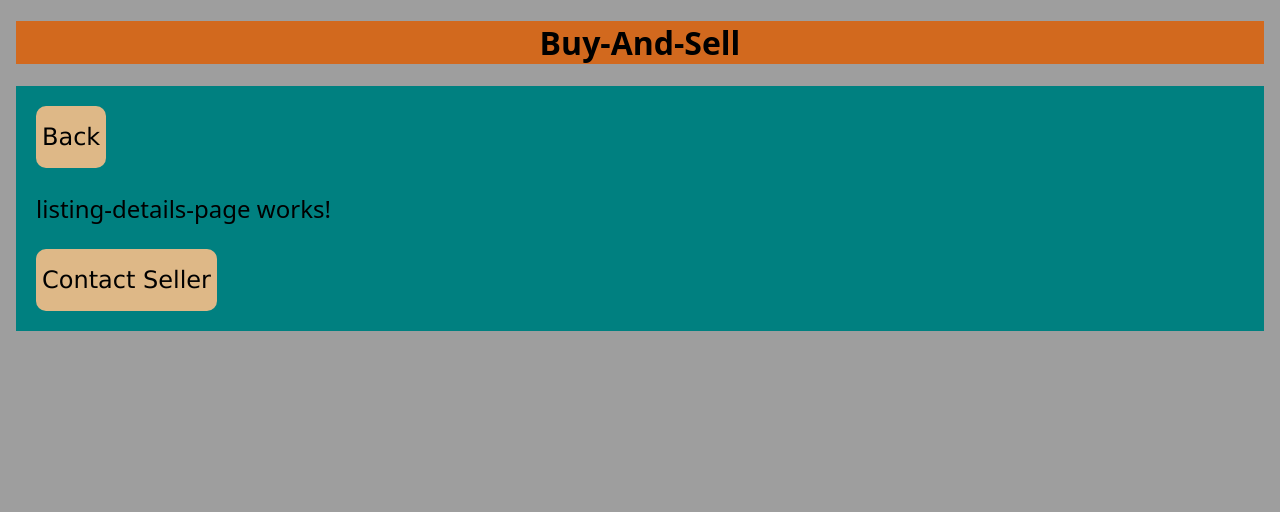
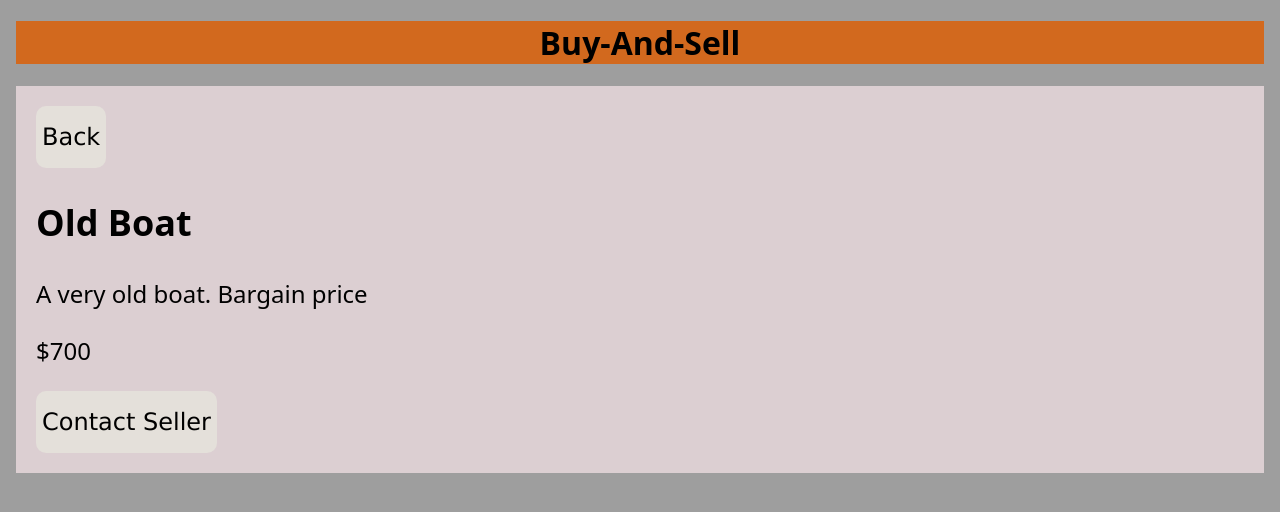
Before and after one commit to HoshiyarDigari/buy-and-sell, an Angular app: page /listings/123 in a window 1280 px wide. Shown: the top 512 px of the page. Built offline with nearby package versions, Linux system fonts and the light colour scheme.

Commit message:
setup the listing-details-page

```diff
--- a/src/app/app-routing.module.ts
+++ b/src/app/app-routing.module.ts
@@ -4,6 +4,7 @@ import { ListingsPageComponent } from './listings-page/listings-page.component';
 import { ListingDetailsPageComponent } from './listing-details-page/listing-details-page.component';
 
 const routes: Routes = [
+  { path:'', redirectTo: '/listings', pathMatch:'full'},
   { path: 'listings', component: ListingsPageComponent, pathMatch: 'full'},
   { path: 'listings/:id', component: ListingDetailsPageComponent }
 ];
--- a/src/app/listing-details-page/listing-details-page.component.html
+++ b/src/app/listing-details-page/listing-details-page.component.html
@@ -2,7 +2,11 @@
     <a routerLink="/listings">
         <button>Back</button>
     </a>
-    <p>listing-details-page works!</p>
+    <!-- use ? after listing to tell typescript that its ok to let this listing be undefined at compile time, i was getting error NG2: Object is possibly 'undefined' -->
+    <h2>{{listing?.name}}</h2>
+    <p>{{listing?.description}}</p>
+    <p>${{listing?.price}}</p>
+
     <a routerLink="/contact">
         <button>Contact Seller</button>
     </a>
--- a/src/app/listing-details-page/listing-details-page.component.ts
+++ b/src/app/listing-details-page/listing-details-page.component.ts
@@ -1,6 +1,8 @@
 import { Component, OnInit } from '@angular/core';
 // need to import the ActivatedRoute so we can get the id part of the /listings/:id
 import { ActivatedRoute } from "@angular/router";
+import { Listing } from '../types';
+import { fakeListings } from '../fake-data';
 
 @Component({
   selector: 'app-listing-details-page',
@@ -8,16 +10,16 @@ import { ActivatedRoute } from "@angular/router";
   styleUrl: './listing-details-page.component.css'
 })
 export class ListingDetailsPageComponent implements OnInit {
-
-  constructor (){
-
-
-  }
+// variable to save the current listing, the ? tells that this is optional as the value of listing is found at runtime as per the id of the url
+listing?: Listing;
+  constructor (
+       // declare a private variable route that will be used to save teh activated route information
+       private route: ActivatedRoute,
+  ){}
   ngOnInit(): void {
-
-
-
-
-
+    // save the id part of the URL in id constant
+    const id = this.route.snapshot.paramMap.get('id');
+    // set the current listing to the listing with id equal to the id in URL from the fakeListings data
+    this.listing = fakeListings.find(listing => listing.id === id);
   }
 }
--- a/src/styles.css
+++ b/src/styles.css
@@ -6,7 +6,7 @@ h1 {
 }
 div {
     padding: 20px;
-    background-color: teal;
+    background-color: rgb(220, 207, 210);
     border: 0cap;
 }
 html {
@@ -26,6 +26,10 @@ button {
     font-family: Verdana, Geneva, Tahoma, sans-serif;
     border-radius: 10px;
     text-align: center;
-    background-color: burlywood;
+    background-color: rgb(228, 224, 218);
 
 }
+
+p {
+    align-content: first baseline;
+}
```
Also changed, not shown: 1 other file (tests, documents, lock files or other folders).
